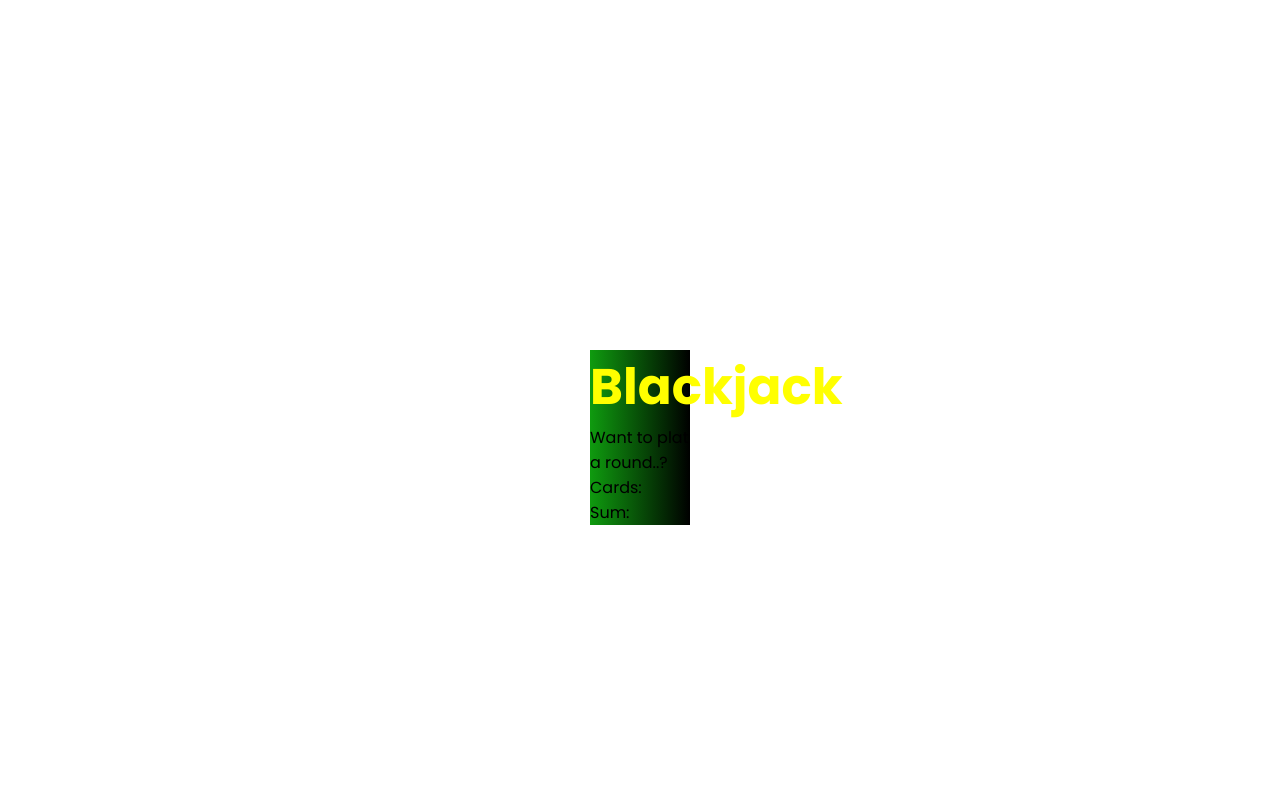
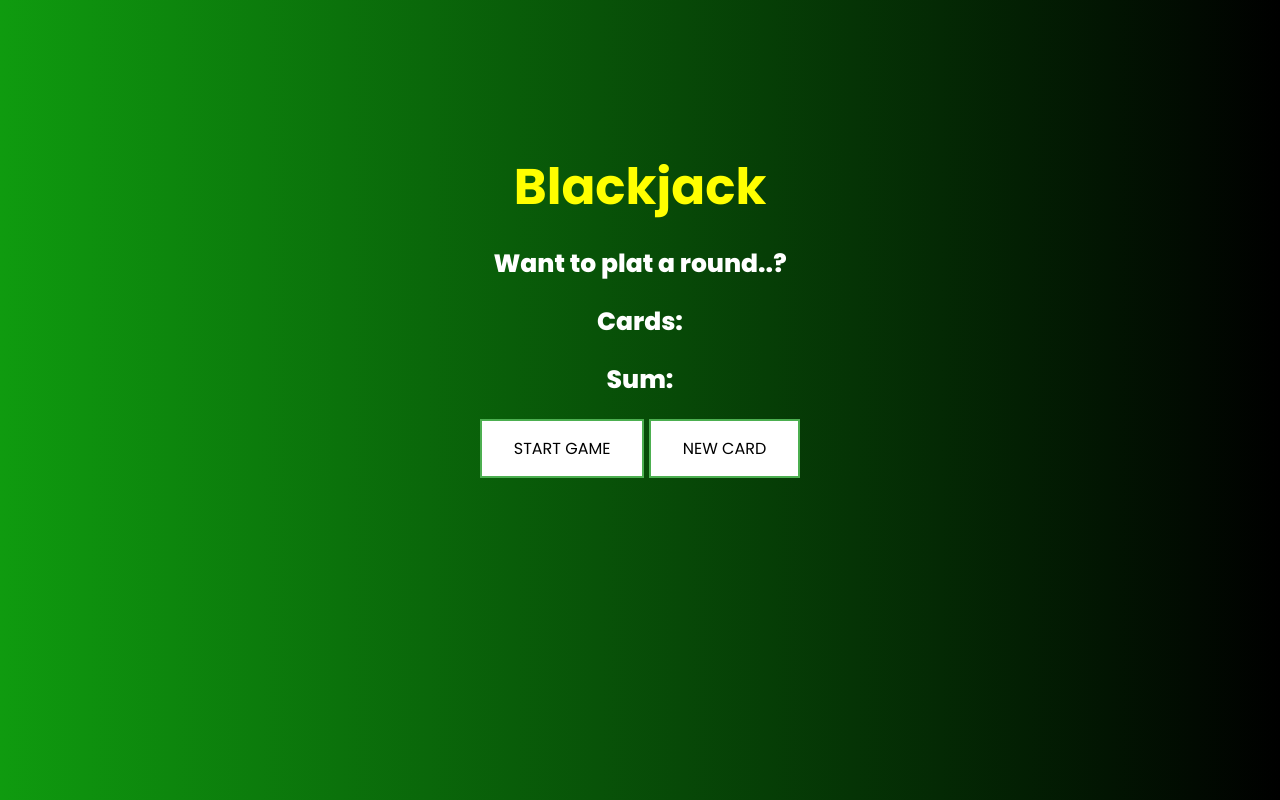
Before and after one commit to sakthi-lucia0567/Blackjack, a plain HTML site: page index.html in a window 1280 px wide. Drawn offline with Linux system fonts and the light colour scheme.

Commit message:
second commit

```diff
--- a/index.html
+++ b/index.html
@@ -13,8 +13,10 @@
     <div class="container">
         <h1>Blackjack</h1>
         <p id="message-el">Want to plat a round..?</p>
-        <p>Cards:</p>
-        <p>Sum:</p>
+        <p id="cards-el">Cards:</p>
+        <p id="sum-el">Sum:</p>
+        <button class="btn" onclick="startGame()">START GAME</button>
+        <button class="btn" onclick="newCard()">NEW CARD</button>
     </div>
 
     <script src="/index.js"></script>
--- a/index.js
+++ b/index.js
@@ -1,31 +1,39 @@
 let firstCard;
 let secondCard;
+let thirdCard;
 let sum;
 let hasBlackjack = false;
 let isAlive = true;
-let message = "";
+let message = '';
+let messageEl = document.getElementById('message-el');
+let sumEl = document.getElementById('sum-el');
+let cardsEl = document.getElementById('cards-el');
 
 firstCard = 22; //Math.floor(Math.random() * 12 + 2);
 secondCard = 0; //Math.floor(Math.random() * 12 + 2);
+thirdCard = 9;
 sum = firstCard + secondCard;
 console.log(firstCard);
 console.log(secondCard);
 console.log(sum);
 
+function startGame() {
 	if (sum === 21) {
-    console.log("Wohoo..! you've got black jack🥳");
+		message = "Wohoo..! you've got black jack🥳";
 		hasBlackjack = true;
 	} else if (sum < 21) {
-    console.log("Do u want to draw a new card..? 🤨");
+		message = 'Do u want to draw a new card.. ? 🤨';
 	} else {
 		message = "You're logging out of the game";
-    console.log(message);
 		isAlive = false;
 	}
+	messageEl.innerText = message;
+	cardsEl.innerHTML = 'Cards : ' + firstCard + '   ' + secondCard;
+	sumEl.innerHTML = 'Sum : ' + sum;
+	console.log(message);
+}
 
-console.log(hasBlackjack);
-console.log(isAlive);
-console.log(message);
+function newCard() {}
 
 // var age = window.prompt("Enter your age: ");
 // alert("Your name is " + age);
--- a/style.css
+++ b/style.css
@@ -12,25 +12,46 @@
 }
 
 .container {
-    /* width: 50%;
-    max-width: 1200px;
-    height: 100vh;
-    margin: 0 auto;
-    padding: 0px 15px 0px 15px;
+    align-items: center;
+    margin: 0px 0px 0px 0px;
     text-align: center;
-} */
-    width: 100px;
-    height: 100px;
-    position: absolute;
-    top: 0;
-    bottom: 0;
-    left: 0;
-    right: 0;
-    margin: auto;
+    width: 100%;
+    height: auto;
 }
 
 h1 {
     color: yellow;
     font-size: 50px;
     /* /margin-top: 100px; */
+    margin-top: 150px;
 }
+
+p {
+    color: white;
+    font-size: 20px;
+    margin-top: 20px;
+    margin-bottom: 20px;
+    font-size: 25px;
+    font-weight: 800;
+}
+
+.btn {
+    background: white;
+    color: black;
+    border: 2px solid #4caf50;
+    padding: 15px 32px;
+    text-align: center;
+    text-decoration: none;
+    display: inline-block;
+    font-size: 16px;
+}
+
+.btn {
+    transition-duration: 0.4s;
+}
+
+.btn:hover {
+    background-color: yellow;
+    /* Green */
+    color: white;
+}
```
Lines whose indentation alone changed are shown as unchanged.
